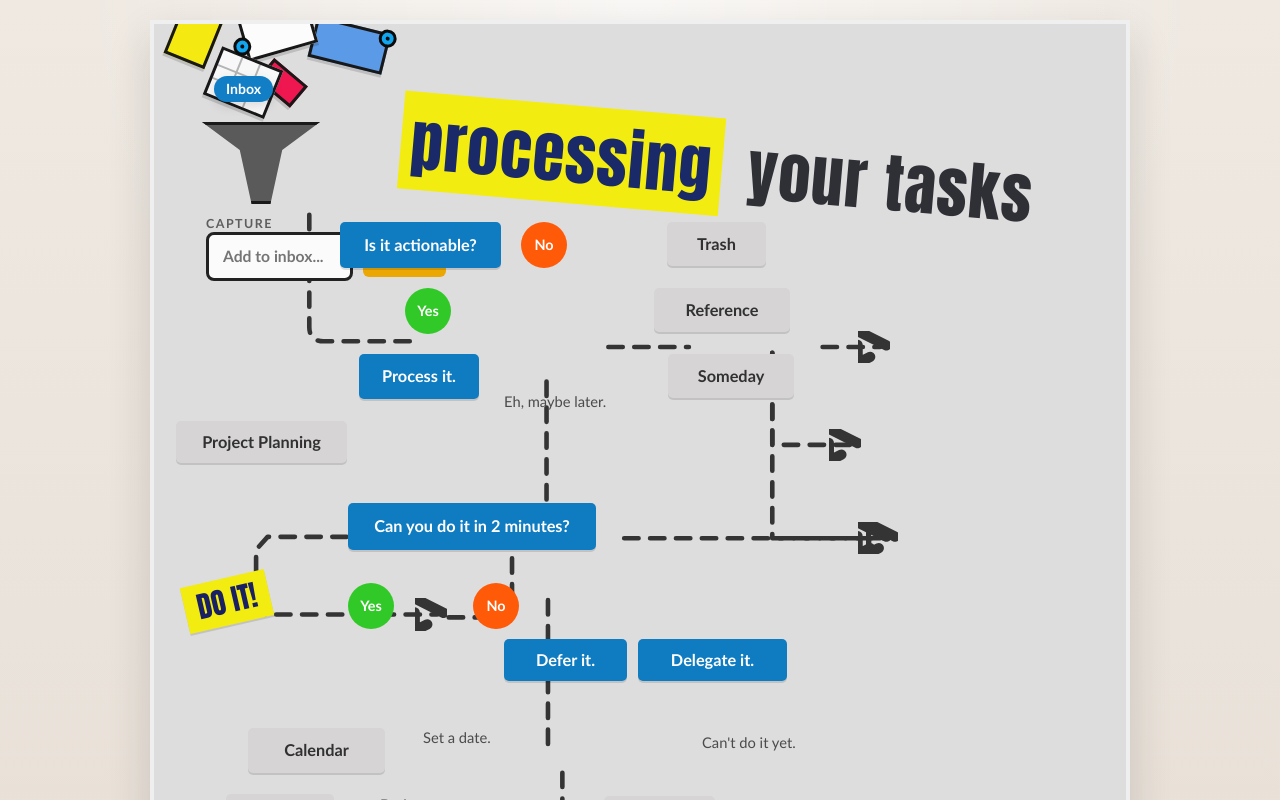
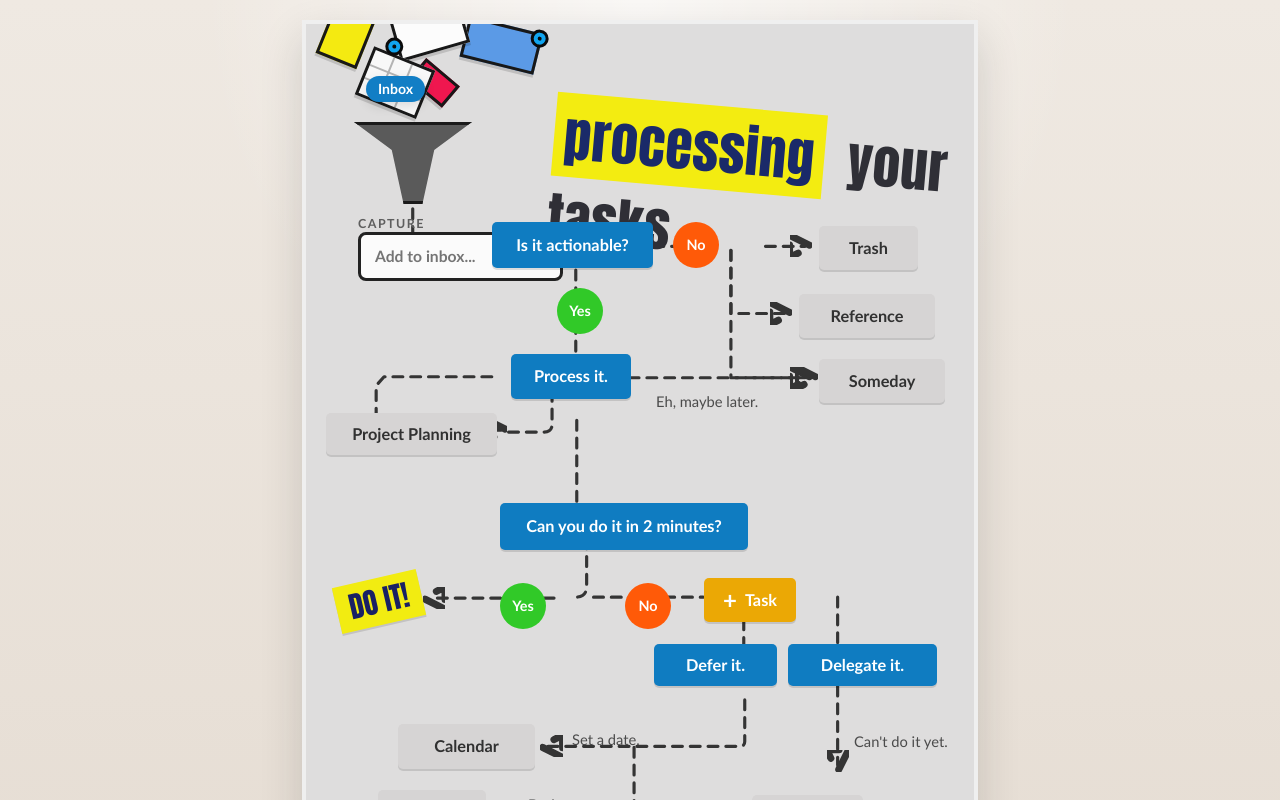
Before and after one commit to snakesford/GettingsThingsDone0, a React (Vite) app: page / in a window 1280 px wide. Shown: the top 800 px of the page. Built offline with nearby package versions, Linux system fonts and the light colour scheme.

Commit message:
layout is improved

```diff
--- a/src/App.css
+++ b/src/App.css
@@ -1,5 +1,5 @@
 .app-shell {
-  width: min(980px, calc(100vw - 24px));
+  width: min(676px, calc(100vw - 24px));
   margin: 0 auto;
   padding: 20px 0 32px;
 }
@@ -167,7 +167,7 @@
 .capture-panel {
   margin-top: 10px;
   margin-left: 8px;
-  width: 240px;
+  width: 205px;
 }
 
 .capture-label,
@@ -186,26 +186,13 @@
 }
 
 .capture-row input {
-  flex: 1;
-  min-width: 0;
+  width: 100%;
   border: 3px solid #222;
   border-radius: 8px;
   padding: 12px 14px;
   background: #fbfbfb;
   color: #111;
   font: 600 0.98rem/1.2 'Trebuchet MS', 'Arial Rounded MT Bold', sans-serif;
-}
-
-.task-button {
-  display: inline-flex;
-  align-items: center;
-  gap: 8px;
-  background: #eba805;
-  color: #fff;
-  border: 0;
-  border-radius: 6px;
-  padding: 12px 15px;
-  font: 700 1rem/1 'Trebuchet MS', 'Arial Rounded MT Bold', sans-serif;
 }
 
 .task-plus {
@@ -215,14 +202,14 @@
 
 .processing-title {
   position: absolute;
-  top: 94px;
-  left: 246px;
+  top: 86px;
+  left: 244px;
   z-index: 4;
   margin: 0;
   font-family: Impact, Haettenschweiler, 'Arial Narrow Bold', sans-serif;
-  font-size: clamp(2.7rem, 5vw, 4.5rem);
+  font-size: 3.4rem;
   font-weight: 900;
-  letter-spacing: 0.02em;
+  letter-spacing: 0.01em;
   color: #2f2f36;
   text-transform: lowercase;
   transform: rotate(5deg);
@@ -293,36 +280,36 @@
 }
 
 .project-node {
-  top: 397px;
-  left: 22px;
+  top: 389px;
+  left: 20px;
   width: 171px;
   height: 42px;
 }
 
 .trash-node {
-  top: 198px;
+  top: 202px;
   left: 513px;
   width: 99px;
   height: 44px;
 }
 
 .reference-node {
-  top: 264px;
-  left: 500px;
+  top: 270px;
+  left: 493px;
   width: 136px;
   height: 44px;
 }
 
 .someday-node {
-  top: 330px;
-  left: 514px;
+  top: 335px;
+  left: 513px;
   width: 126px;
   height: 44px;
 }
 
 .defer-node {
-  top: 615px;
-  left: 350px;
+  top: 620px;
+  left: 348px;
   width: 123px;
   height: 42px;
   background: #0f7cc1;
@@ -330,31 +317,41 @@
 }
 
 .delegate-node {
-  top: 615px;
-  left: 484px;
+  top: 620px;
+  left: 482px;
   width: 149px;
   height: 42px;
   background: #0f7cc1;
   color: #fff;
 }
 
+.task-node {
+  top: 554px;
+  left: 398px;
+  width: 92px;
+  height: 44px;
+  gap: 8px;
+  background: #eba805;
+  color: #fff;
+}
+
 .calendar-node {
-  top: 704px;
-  left: 94px;
+  top: 700px;
+  left: 92px;
   width: 137px;
   height: 45px;
 }
 
 .hotlist-node {
-  top: 770px;
+  top: 766px;
   left: 72px;
   width: 108px;
   height: 45px;
 }
 
 .waiting-node {
-  top: 772px;
-  left: 450px;
+  top: 771px;
+  left: 446px;
   width: 111px;
   height: 45px;
 }
@@ -426,17 +423,17 @@
 }
 
 .set-date-note {
-  top: 705px;
-  left: 269px;
+  top: 707px;
+  left: 266px;
 }
 
 .do-next-note {
   top: 772px;
-  left: 226px;
+  left: 222px;
 }
 
 .cant-do-note {
-  top: 710px;
+  top: 709px;
   left: 548px;
 }
 
--- a/src/App.tsx
+++ b/src/App.tsx
@@ -233,10 +233,6 @@ function App() {
                 }}
                 placeholder="Add to inbox..."
               />
-              <button type="button" className="task-button" onClick={addItem}>
-                <span className="task-plus">+</span>
-                Task
-              </button>
             </div>
           </div>
         </div>
@@ -301,6 +297,11 @@ function App() {
           onClick={() => setActiveSection('next')}
         >
           DO IT!
+        </button>
+
+        <button type="button" className="flow-node task-node" onClick={addItem}>
+          <span className="task-plus">+</span>
+          Task
         </button>
 
         <button
```
